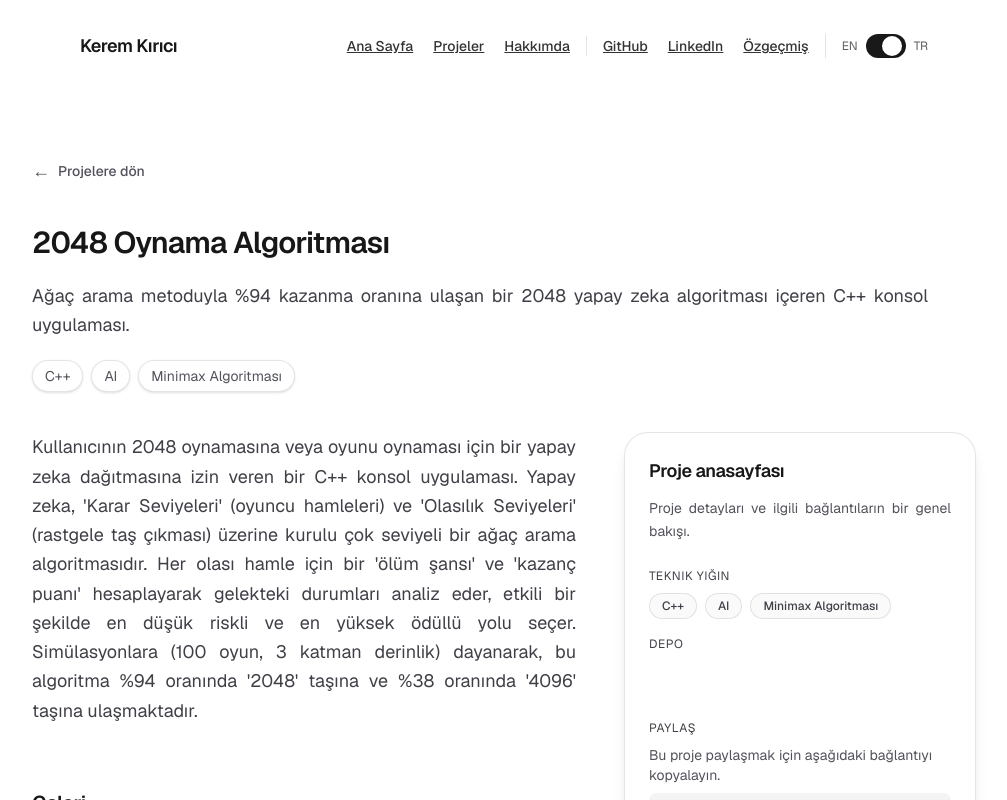
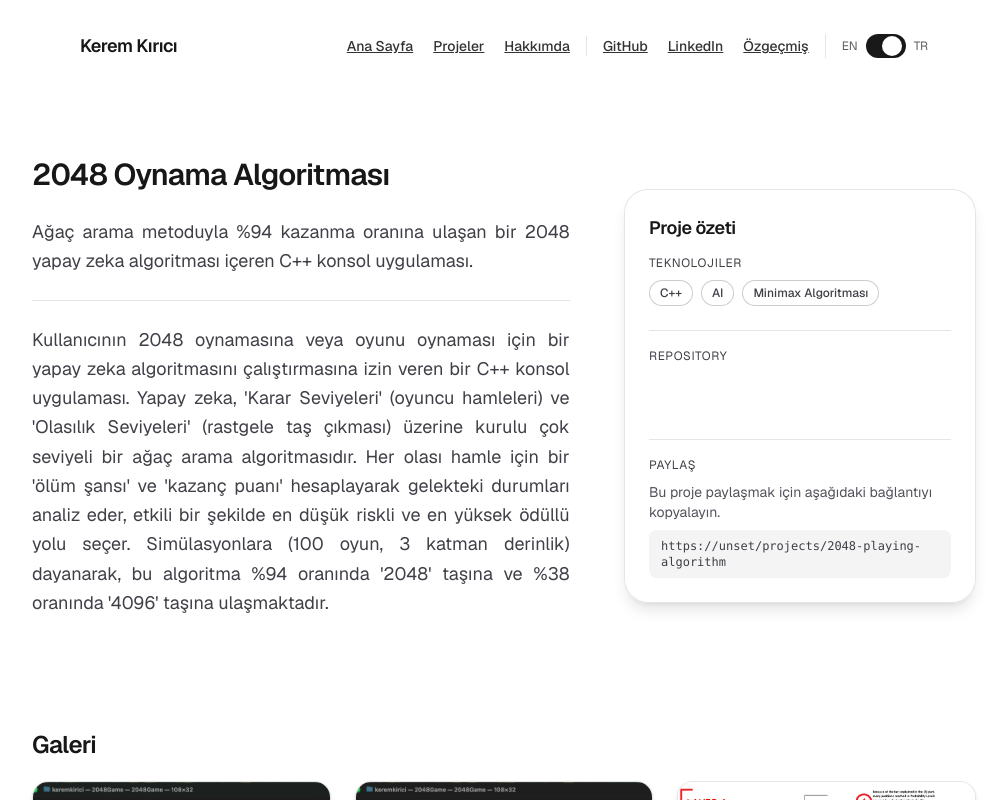
Before and after one commit to kerem-kirici/kerem-kirici.github.io, a Next.js app: page /projects/2048-playing-algorithm in a window 1280 px wide. Shown: the top 800 px of the page, without its empty margins (136-1143 px from the left). Built offline with nearby package versions, Linux system fonts and the light colour scheme; no server answers.

Commit message:
bitti sadece tarih eklicem

```diff
--- a/src/components/projects/ProjectDetailLayout.tsx
+++ b/src/components/projects/ProjectDetailLayout.tsx
@@ -1,10 +1,9 @@
 'use client';
 
-import { Section } from '@/components/layout';
+import { Aside, PageLayout, Section } from '@/components/layout';
 import { ButtonLink } from '@/components/links';
-import { Article, Heading, ImageComponent, Text } from '@/components/texts';
+import { Article, Heading, ImageComponent, Tag, Text } from '@/components/texts';
 import type { Project } from '@/data/projects';
-import Link from 'next/link';
 import { useEffect, useState } from 'react';
 import { useLanguage } from '../i18n/LanguageProvider';
 
@@ -38,21 +37,10 @@ export default function ProjectDetailLayout({ project }: ProjectDetailLayoutProp
   }, []);
 
   return (
-    <>
+    <PageLayout title={project.title} description={project.description}>
       <Section padding="lg" container="xl">
-        <div className="space-y-10">
-          <Link
-            href="/projects"
-            className="inline-flex items-center gap-2 text-sm font-medium text-zinc-600 transition hover:text-zinc-900 dark:text-zinc-400 dark:hover:text-zinc-100"
-          >
-            <span aria-hidden className="text-lg">
-              ←
-            </span>
-            {t('projects.back_to_projects')}
-          </Link>
-
-          <div className="space-y-10">
-            <header className="space-y-5">
+        <div className="grid gap-12 lg:grid-cols-[minmax(0,3fr)_minmax(0,2fr)]">
+          <div className="space-y-6">
             <Heading as="h1" size="xl" weight="semibold" tracking="tight">
               {project.title}
             </Heading>
@@ -60,50 +48,38 @@ export default function ProjectDetailLayout({ project }: ProjectDetailLayoutProp
               {project.description}
             </Text>
 
-              {project.tags.length > 0 && (
-                <div className="flex flex-wrap gap-2">
-                  {project.tags.map((tag) => (
-                    <span
-                      key={tag}
-                      className="rounded-full border border-black/10 bg-white px-3 py-1 text-sm font-medium text-zinc-700 shadow-sm dark:border-white/10 dark:bg-zinc-900 dark:text-zinc-200"
+            <Article
+              spacing="md"
+              className="order-1 lg:order-none border-t border-black/10 dark:border-white/10 pt-6"
             >
-                      <Text size="sm" leading="relaxed" tone="muted">
-                        {tag}
+              {paragraphs.map((paragraph, index) => (
+                <Text key={index} size="lg" leading="relaxed" tone="subtle" preserveNewlines>
+                  {paragraph}
                 </Text>
-                    </span>
               ))}
+            </Article>
           </div>
-              )}
-            </header>
-
-            <div className="flex flex-col gap-10 lg:clearfix lg:space-y-0 lg:block">
-              <aside className="order-2 h-max space-y-6 rounded-3xl border border-black/10 bg-white/80 p-6 shadow-lg backdrop-blur-sm dark:border-white/10 dark:bg-zinc-900/70 lg:order-none lg:float-right lg:ml-12 lg:w-[22rem] lg:max-w-full">
+          <div className="mt-8 flex flex-col gap-10 lg:clearfix lg:space-y-0 lg:block">
+            <Aside
+              heading={
                 <div className="space-y-3">
                   <Heading as="h2" size="sm" weight="semibold" tracking="tight">
                     {t('projects.project_snapshot')}
                   </Heading>
-                  <Text size="sm" leading="relaxed" tone="muted">
-                    {t('projects.project_snapshot_description')}
-                  </Text>
-                </div>
-
-                <div className="space-y-4">
                   <div>
                     <Text size="xs" tone="subtle" className="uppercase tracking-wider">
                       {t('projects.tech_stack')}
                     </Text>
                     <div className="mt-2 flex flex-wrap gap-2">
                       {project.tags.map((tag) => (
-                        <span
-                          key={`aside-${tag}`}
-                          className="rounded-full border border-black/10 bg-zinc-50 px-3 py-1 text-xs font-medium text-zinc-700 dark:border-white/10 dark:bg-zinc-800 dark:text-zinc-200"
-                        >
-                          {tag}
-                        </span>
+                        <Tag key={`aside-${tag}`}>{tag}</Tag>
                       ))}
                     </div>
                   </div>
-
+                </div>
+              }
+              information={
+                <div className="space-y-4">
                   <div>
                     <Text size="xs" tone="subtle" className="uppercase tracking-wider">
                       {t('projects.repository')}
@@ -119,8 +95,10 @@ export default function ProjectDetailLayout({ project }: ProjectDetailLayoutProp
                       {t('projects.view_on_github')}
                     </ButtonLink>
                   </div>
-
-                  {!isXSmallScreen && (
+                </div>
+              }
+              details={
+                !isXSmallScreen ? (
                   <div className="break-words">
                     <Text size="xs" tone="subtle" className="uppercase tracking-wider">
                       {t('projects.share')}
@@ -132,25 +110,17 @@ export default function ProjectDetailLayout({ project }: ProjectDetailLayoutProp
                       </code>
                     </div>
                   </div>
-                  )}
-                </div>
-              </aside>
-
-              <Article spacing="md" className="order-1 lg:order-none lg:pr-4">
-                {paragraphs.map((paragraph, index) => (
-                  <Text key={index} size="lg" leading="relaxed" tone="subtle" preserveNewlines>
-                    {paragraph}
-                  </Text>
-                ))}
-              </Article>
-            </div>
+                ) : undefined
+              }
+            />
           </div>
         </div>
       </Section>
-      {project.gallery.length && (
-        <Section padding="md" container="xl" className="pt-0">
+
+      {project.gallery.length > 0 && (
+        <Section padding="md" container="xl" className="pb-0">
           <div className="space-y-5">
-            <Heading as="h2" size="md" weight="semibold" tracking="tight">
+            <Heading as="h2" size="lg" weight="semibold" tracking="tight">
               {t('projects.gallery')}
             </Heading>
 
@@ -177,6 +147,6 @@ export default function ProjectDetailLayout({ project }: ProjectDetailLayoutProp
           </div>
         </Section>
       )}
-    </>
+    </PageLayout>
   );
 }
--- a/src/data/Texts.ts
+++ b/src/data/Texts.ts
@@ -148,19 +148,15 @@ const TEXT_DICTIONARY = {
   },
   'projects.project_snapshot': {
     en: 'Project snapshot',
-    tr: 'Proje anasayfası',
-  },
-  'projects.project_snapshot_description': {
-    en: 'A quick overview of the project details and relevant links.',
-    tr: 'Proje detayları ve ilgili bağlantıların bir genel bakışı.',
+    tr: 'Proje özeti',
   },
   'projects.tech_stack': {
     en: 'Tech stack',
-    tr: 'Teknik yığın',
+    tr: 'Teknolojiler',
   },
   'projects.repository': {
     en: 'Repository',
-    tr: 'Depo',
+    tr: 'Repository',
   },
   'projects.view_on_github': {
     en: 'View on GitHub',
@@ -213,7 +209,7 @@ const TEXT_DICTIONARY = {
   },
   'projects.pokerist.long_explanation': {
     en: "A native iOS application for Texas Hold'em players, built entirely with SwiftUI. The app provides real-time hand analysis and calculates win probabilities by running a 10,000-game Monte Carlo simulation asynchronously against up to 6 opponents. Its core features include an advanced 'Smart Possible Hands' calculator that details distinct draw scenarios, smart card selection to prevent duplicates, and a 'liquid glass' UI with light/dark modes. The architecture uses modern SwiftUI patterns like @Observable for state management, Task-based concurrency for background calculations, and smart caching to ensure a responsive user experience.",
-    tr: "Tamamen SwiftUI ile oluşturulmuş, Texas Hold'em oyuncuları için yerel bir iOS uygulaması. Uygulama, 6 rakibe karşı asenkron olarak 10.000 oyunluk bir Monte Carlo simülasyonu çalıştırarak gerçek zamanlı el analizi ve kazanma olasılığı hesaplamaları sunar. Temel özellikleri arasında, farklı çekiliş senaryolarını detaylandıran gelişmiş bir 'Akıllı Olası Eller' hesaplayıcısı, kopyaları önlemek için akıllı kart seçimi ve açık/koyu modları destekleyen 'liquid glass' bir kullanıcı arayüzü bulunur. Mimari, durum yönetimi için @Observable gibi modern SwiftUI kalıplarını, arka plan hesaplamaları için Görev tabanlı eşzamanlılığı ve duyarlı bir kullanıcı deneyimi sağlamak için akıllı önbelleğe almayı kullanır.",
+    tr: "Tamamen SwiftUI ile oluşturulmuş, Texas Hold'em oyuncuları için yerel bir iOS uygulaması. Uygulama, 6 rakibe karşı asynchronously olarak 10.000 oyunluk bir Monte Carlo simülasyonu çalıştırarak gerçek zamanlı el analizi ve kazanma olasılığı hesaplamaları sunar. Temel özellikleri arasında, farklı çekiliş senaryolarını detaylandıran gelişmiş bir 'Akıllı Olası Eller' hesaplayıcısı, kopyaları önlemek için akıllı kart seçimi ve açık/koyu modları destekleyen 'liquid glass' bir kullanıcı arayüzü bulunur. Mimari, durum yönetimi için @Observable gibi modern SwiftUI kalıplarını, arka plan hesaplamaları için Görev tabanlı eşzamanlılığı ve duyarlı bir kullanıcı deneyimi sağlamak için akıllı önbelleğe almayı kullanır.",
   },
   'projects.pokerist.tags': {
     en: 'iOS, SwiftUI, Swift',
@@ -231,7 +227,7 @@ const TEXT_DICTIONARY = {
   },
   'projects.2048-playing-algorithm.long_explanation': {
     en: "A C++ console application that allows a user to either play the game 2048 or deploy an AI to play it for them. The AI is a multi-level tree-search algorithm based on 'Decision Levels' (player moves) and 'Probability Levels' (random tile spawns). It analyzes future states by calculating a 'chance of death' and 'point of gain' for each possible move, effectively choosing the path with the lowest risk and highest reward. Based on simulations (100 games, 3-layer depth), this algorithm achieves the '2048' tile 94% of the time and the '4096' tile 38% of the time.",
-    tr: "Kullanıcının 2048 oynamasına veya oyunu oynaması için bir yapay zeka dağıtmasına izin veren bir C++ konsol uygulaması. Yapay zeka, 'Karar Seviyeleri' (oyuncu hamleleri) ve 'Olasılık Seviyeleri' (rastgele taş çıkması) üzerine kurulu çok seviyeli bir ağaç arama algoritmasıdır. Her olası hamle için bir 'ölüm şansı' ve 'kazanç puanı' hesaplayarak gelekteki durumları analiz eder, etkili bir şekilde en düşük riskli ve en yüksek ödüllü yolu seçer. Simülasyonlara (100 oyun, 3 katman derinlik) dayanarak, bu algoritma %94 oranında '2048' taşına ve %38 oranında '4096' taşına ulaşmaktadır.",
+    tr: "Kullanıcının 2048 oynamasına veya oyunu oynaması için bir yapay zeka algoritmasını çalıştırmasına izin veren bir C++ konsol uygulaması. Yapay zeka, 'Karar Seviyeleri' (oyuncu hamleleri) ve 'Olasılık Seviyeleri' (rastgele taş çıkması) üzerine kurulu çok seviyeli bir ağaç arama algoritmasıdır. Her olası hamle için bir 'ölüm şansı' ve 'kazanç puanı' hesaplayarak gelekteki durumları analiz eder, etkili bir şekilde en düşük riskli ve en yüksek ödüllü yolu seçer. Simülasyonlara (100 oyun, 3 katman derinlik) dayanarak, bu algoritma %94 oranında '2048' taşına ve %38 oranında '4096' taşına ulaşmaktadır.",
   },
   'projects.2048-playing-algorithm.tags': {
     en: 'C++, AI, Minimax Algorithm',
```
Lines whose indentation alone changed are shown as unchanged.
